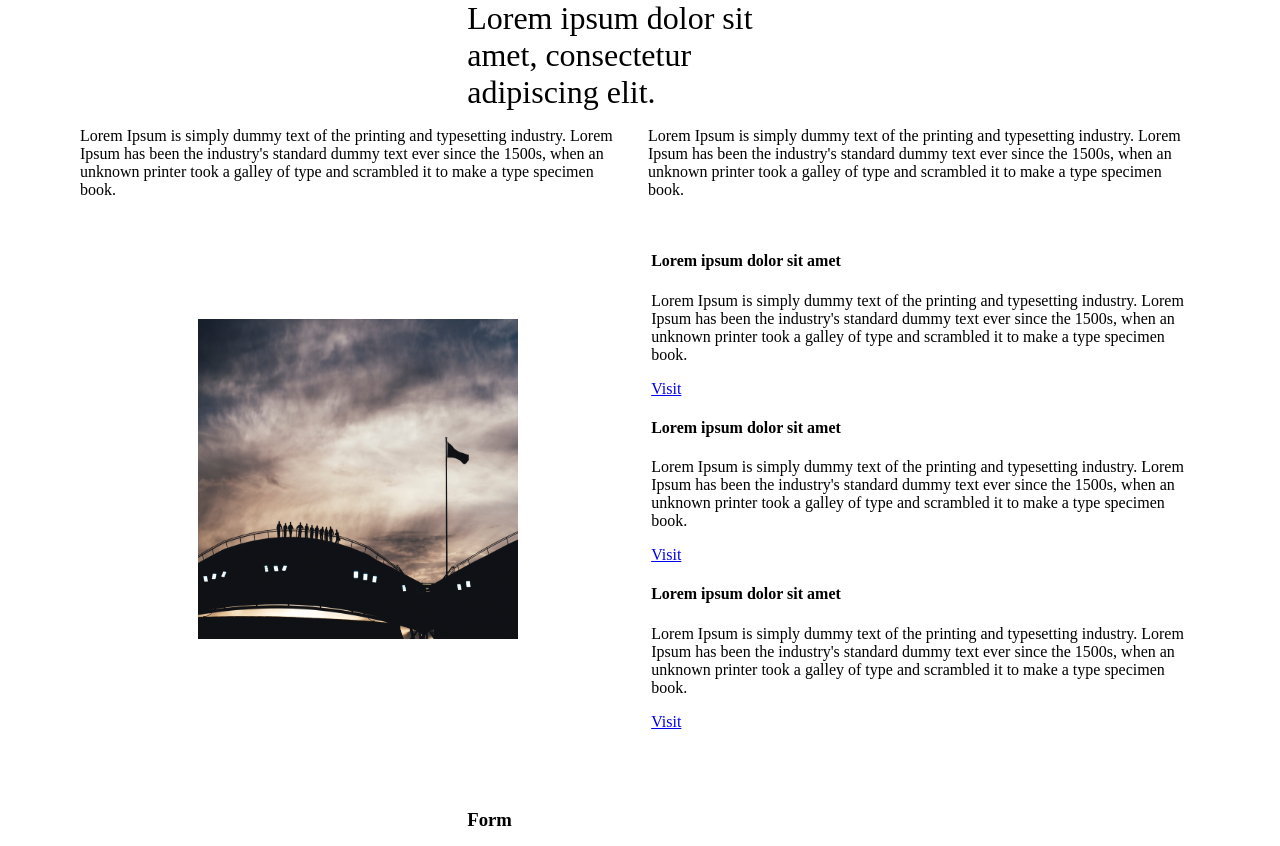
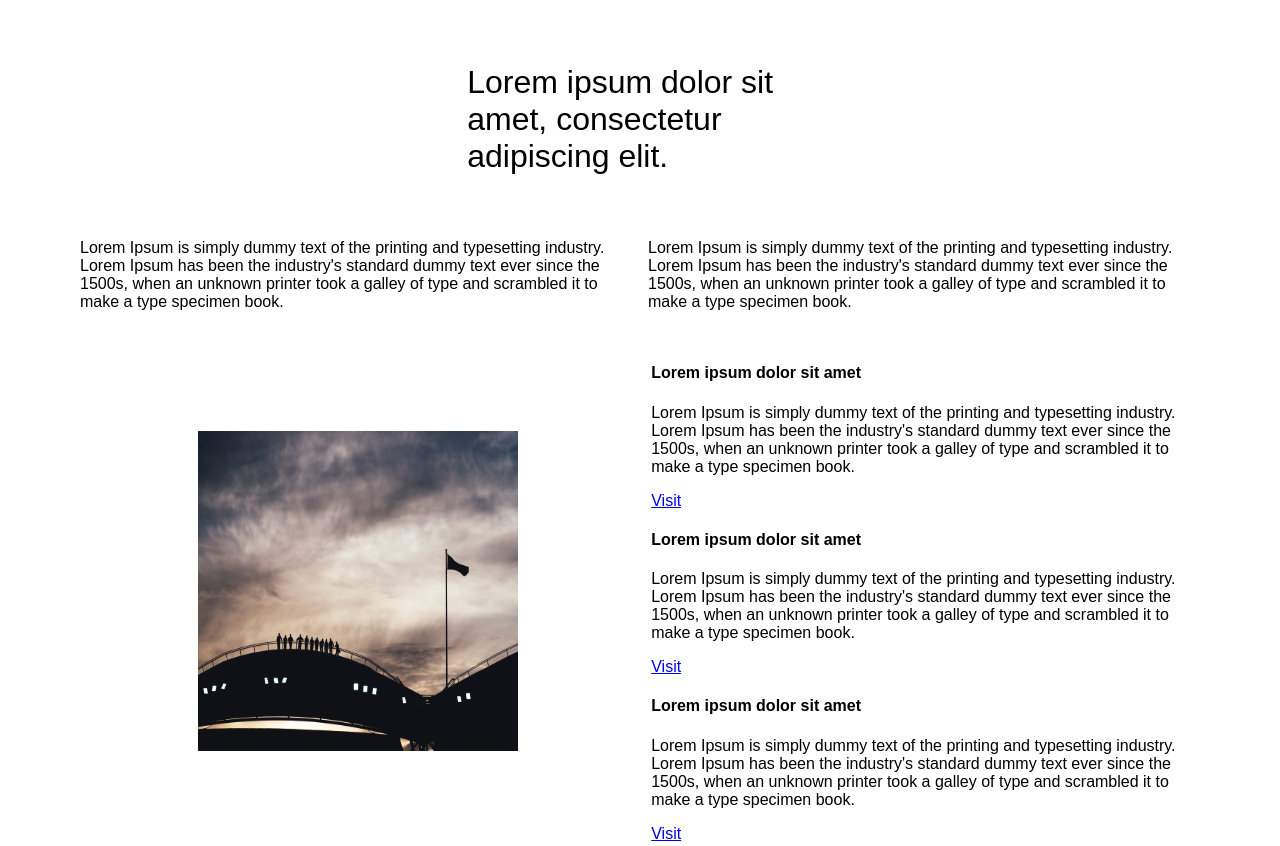
Before and after one commit to pesto-students/p4-laveesh-Sumanbitw, a plain HTML site: page Week-2/week2/index.html in a window 1280 px wide. Shown: the top 846 px of the page. Drawn offline with Linux system fonts and the light colour scheme.

Commit message:
added padding to the header section

```diff
--- a/Week-2/week2/index.html
+++ b/Week-2/week2/index.html
@@ -14,13 +14,13 @@
           Lorem ipsum dolor sit amet, consectetur adipiscing elit.
         </header>
         <section>
-          <div>
+          <div class="text_content">
             Lorem Ipsum is simply dummy text of the printing and typesetting
             industry. Lorem Ipsum has been the industry's standard dummy text
             ever since the 1500s, when an unknown printer took a galley of type
             and scrambled it to make a type specimen book.
           </div>
-          <div>
+          <div class="text_content">
             Lorem Ipsum is simply dummy text of the printing and typesetting
             industry. Lorem Ipsum has been the industry's standard dummy text
             ever since the 1500s, when an unknown printer took a galley of type
--- a/Week-2/week2/style.css
+++ b/Week-2/week2/style.css
@@ -1,6 +1,7 @@
 body{
   margin: 0;
   padding: 0;
+  font-family: sans-serif;
 }
 
 .main{
@@ -12,6 +13,7 @@ header{
  margin: 0 auto;
  font-size: 2rem;
  width: 30%;
+ padding: 4rem 0 3rem 0;
 }
 
 section{
```
